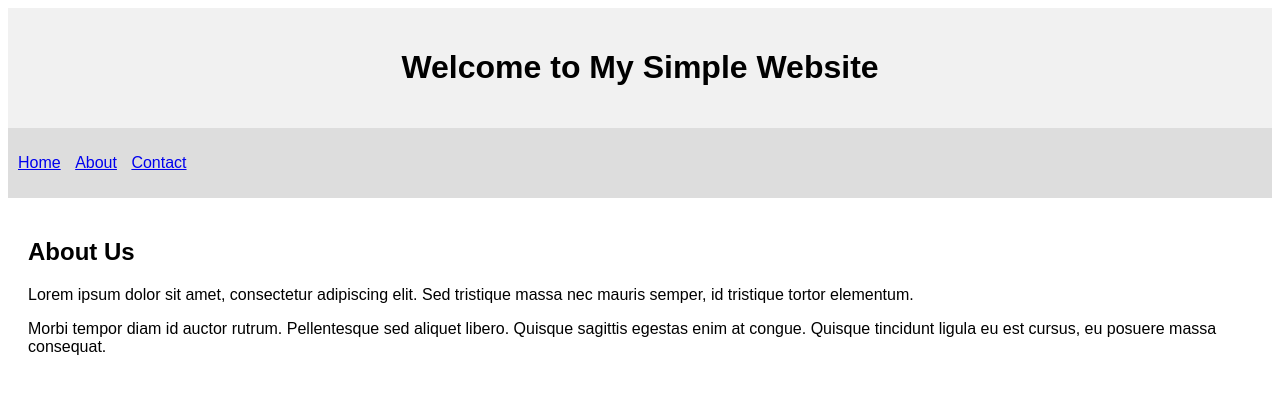
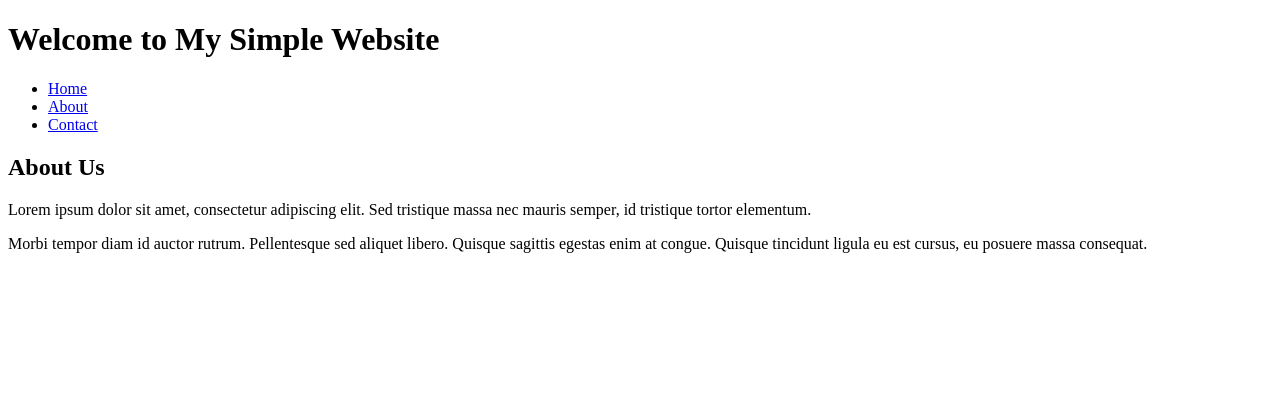
Before and after one commit to XYZdesign/XYZ, a plain HTML site: page index.html in a window 1280 px wide. Drawn offline with Linux system fonts and the light colour scheme.

Commit message:
Update index.html

```diff
--- a/index.html
+++ b/index.html
@@ -2,35 +2,6 @@
 <html>
     <head>
         <title>My Simple Website</title>
-        <style>
-            body {
-                font-family: Arial, sans-serif;
-            }
-
-            header {
-                background-color: #f1f1f1;
-                padding: 20px;
-                text-align: center;
-            }
-
-            nav {
-                background-color: #ddd;
-                padding: 10px;
-            }
-
-            nav ul {
-                list-style-type: none;
-                padding: 0;
-            }
-
-            nav ul li {
-                display: inline;
-                margin-right: 10px;
-            }
-
-            article {
-                padding: 20px;
-            }
         </style>
     </head>
     <body>
```
